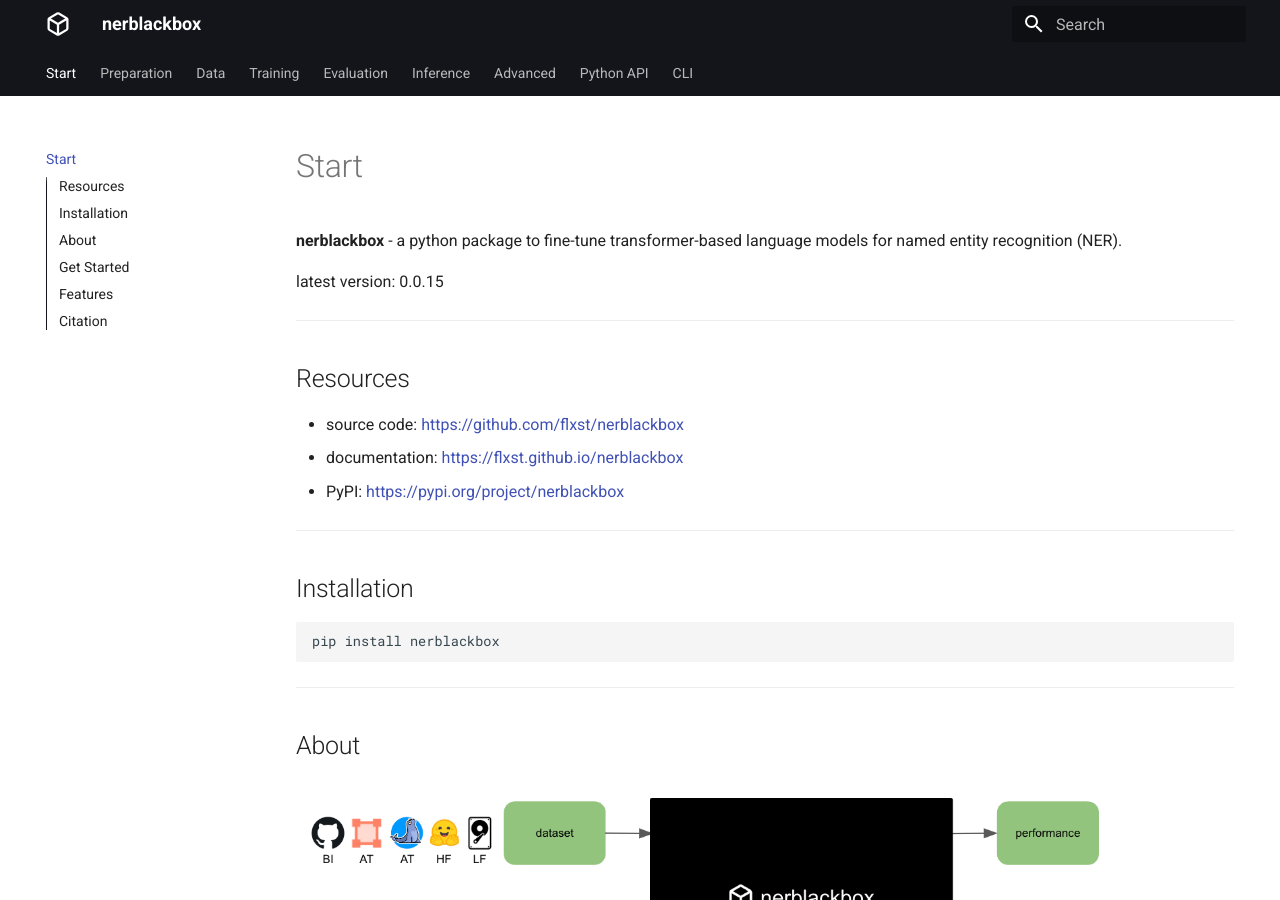
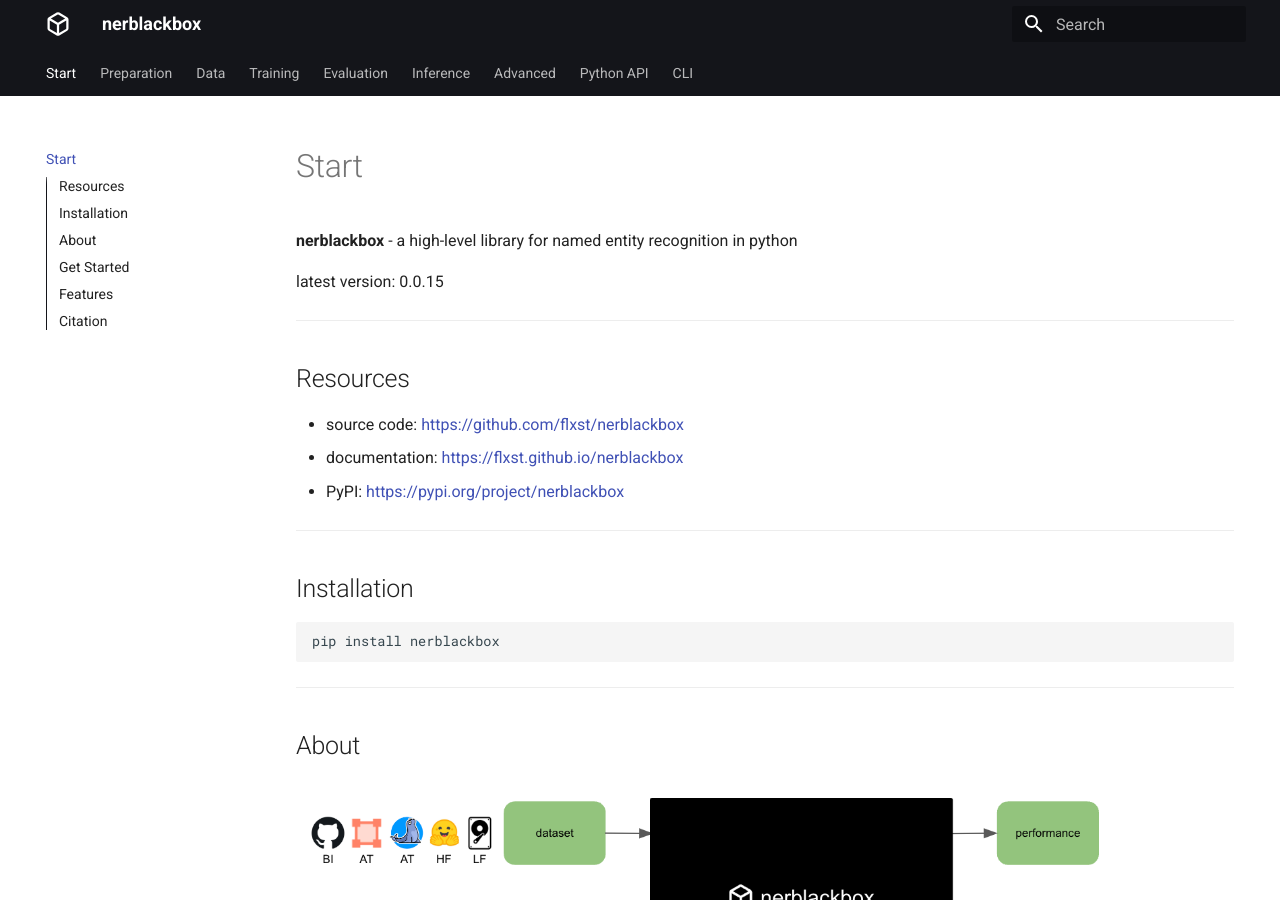
Before and after one commit to flxst/nerblackbox, an MkDocs documentation site: the page built from docs/docs/index.md, in a window 1280 px wide and 900 px high. Built offline with MkDocs 1.6.1 and Material for MkDocs 9.7.7, drawn with Linux system fonts in a browser that asks for light colours.

```diff
--- a/docs/docs/index.md
+++ b/docs/docs/index.md
@@ -1,6 +1,6 @@
 # Start
 
-**nerblackbox** - a python package to fine-tune transformer-based language models for named entity recognition (NER).
+**nerblackbox** - a high-level library for named entity recognition in python
 
 latest version: 0.0.15
 
--- a/setup.py
+++ b/setup.py
@@ -35,7 +35,7 @@ setup(
     version=get_package_version("nerblackbox/__about__.py"),
     author="Felix Stollenwerk",
     author_email="felix.stollenwerk@ai.se",
-    description="fine-tune transformer-based language models for named entity recognition",
+    description="a high-level library for named entity recognition in python",
     long_description=readme(),
     long_description_content_type="text/x-rst",
     keywords=[
```
Also changed, not shown: other parts of docs/docs/index.md (+1 -1 lines), README.rst, 1 other file.
